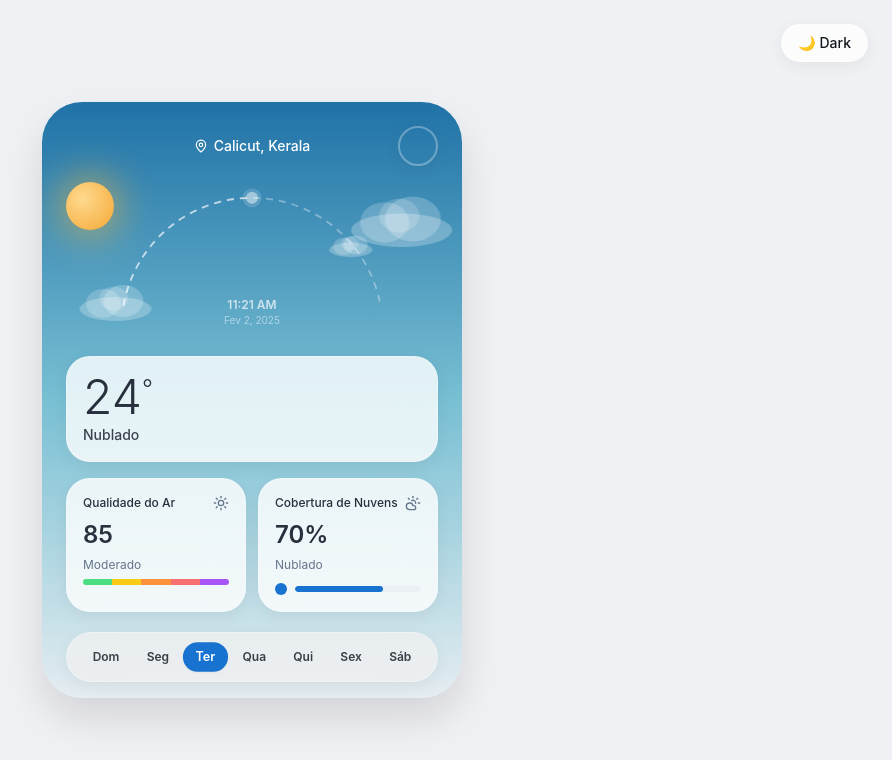
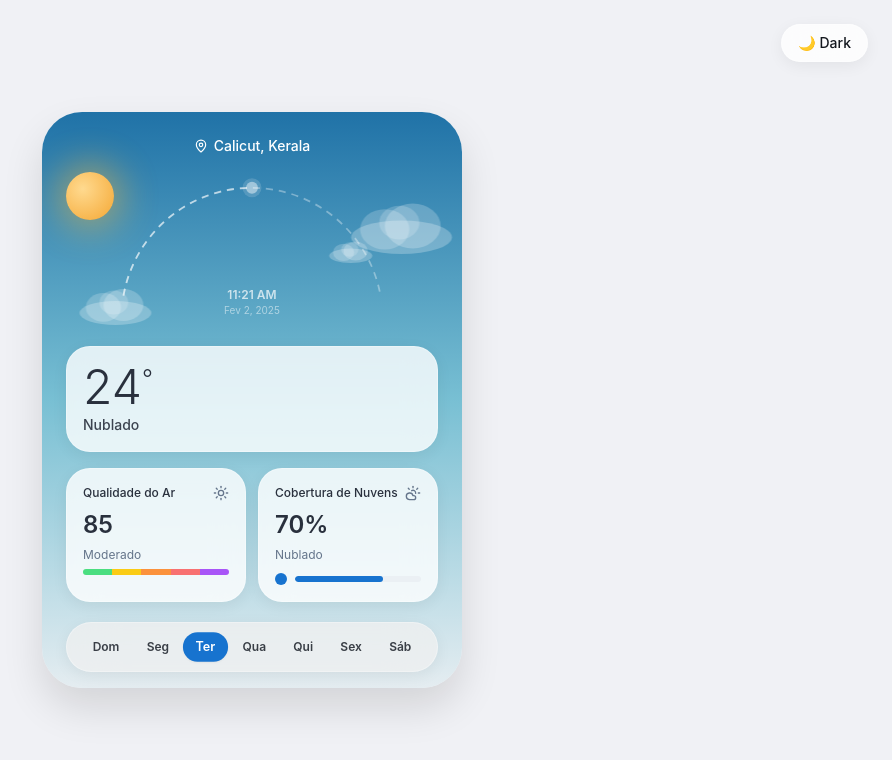
Before and after one commit to silvioinformatica2024-oss/remix-of-glassmorphism-weather, a React (Vite) app: page / in a window 1280 px wide. Shown: the top 760 px of the page, without its empty margins (388-1280 px from the left). Built offline with nearby package versions, Linux system fonts and the light colour scheme; the HTML template or start-up script is replaced by a standard one.

Commit message:
Visual edit in Lovable
Edited UI in Lovable

```diff
--- a/src/components/WeatherWidget.tsx
+++ b/src/components/WeatherWidget.tsx
@@ -132,9 +132,7 @@ const WeatherWidget = () => {
                 <span className="text-sm font-medium">Calicut, Kerala</span>
               </div>
               <div className="flex-1 flex justify-end">
-                <div className="w-10 h-10 rounded-full overflow-hidden border-2 border-glass-border shadow-glass-card">
 
-                </div>
               </div>
             </div>
 
```
